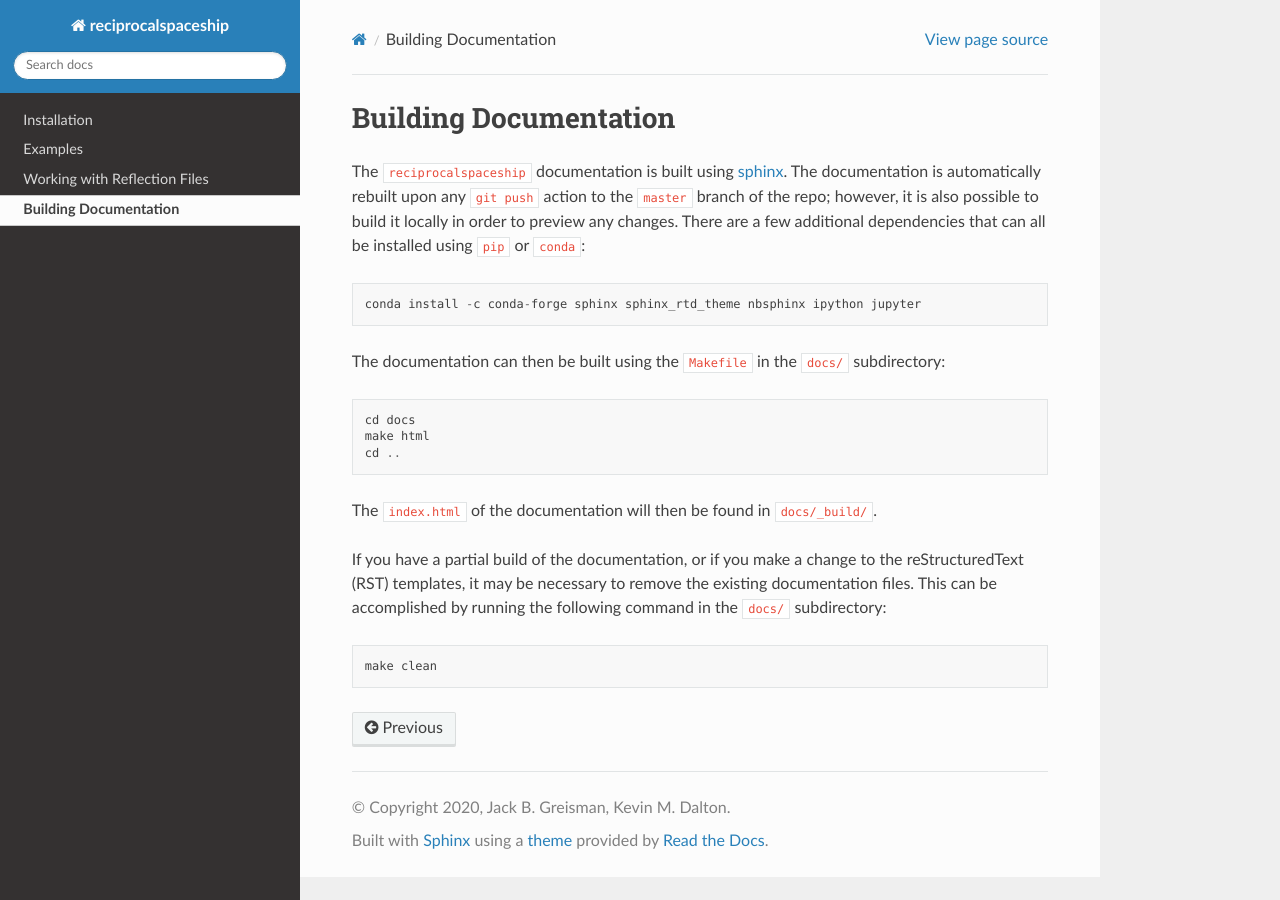
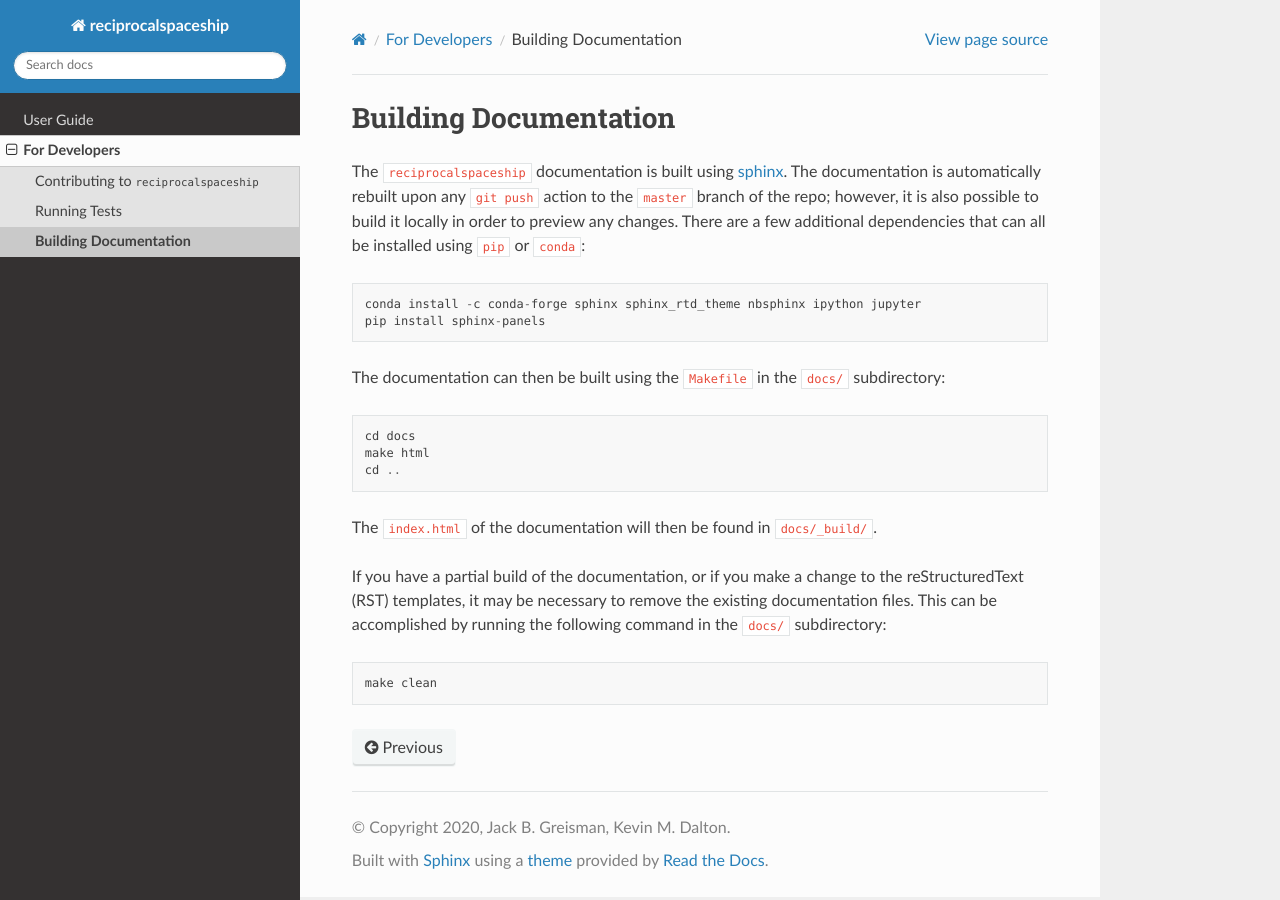
Before and after one commit to rs-station/reciprocalspaceship, a Sphinx documentation site: the page built from docs/developers/documentation.rst, in a window 1280 px wide. Built offline with Sphinx 7.4.7 and the Read the Docs theme 2.0.0, drawn with Linux system fonts in a browser that asks for light colours; pages that are not in the unit, such as notebooks, are missing from menus; the version number could not be read and is left out.

Commit message:
Refactor documentation to use sphinx-panels on the landing page

```diff
--- a/docs/conf.py
+++ b/docs/conf.py
@@ -39,6 +39,7 @@
     'sphinx_rtd_theme',
     'nbsphinx',
     "sphinx.ext.linkcode",
+    "sphinx_panels"
 ]
 
 napoleon_google_docstring = False
--- /dev/null
+++ b/docs/developers/contributing.rst
@@ -0,0 +1,4 @@
+.. _contributing:
+
+Contributing to ``reciprocalspaceship``
+=======================================
--- a/docs/documentation.rst
+++ b/docs/developers/documentation.rst
@@ -8,6 +8,7 @@
 be installed using ``pip`` or ``conda``::
 
   conda install -c conda-forge sphinx sphinx_rtd_theme nbsphinx ipython jupyter
+  pip install sphinx-panels
 
 The documentation can then be built using the ``Makefile`` in the ``docs/`` subdirectory::
 
--- /dev/null
+++ b/docs/developers/index.rst
@@ -0,0 +1,11 @@
+.. _developers:
+
+For Developers
+==============
+
+.. toctree::
+   :maxdepth: 1
+
+   contributing
+   testing
+   documentation
--- /dev/null
+++ b/docs/developers/testing.rst
@@ -0,0 +1,6 @@
+.. _testing:
+
+Running Tests
+=============
+
+Coming soon...
--- a/docs/reflectiontables.rst
+++ /dev/null
@@ -1,16 +0,0 @@
-.. reflectiontables:
-
-Working with Reflection Files
-=============================
-
-Reflection Files
-----------------
-
-.. currentmodule:: reciprocalspaceship
-.. autosummary::
-   :toctree: api
-   :nosignatures:
-   :template: class.rst
-
-   ~reciprocalspaceship.DataSet
-   ~reciprocalspaceship.DataSeries
--- /dev/null
+++ b/docs/userguide/dtypes.rst
@@ -0,0 +1,6 @@
+.. _dtypes:
+
+MTZ dtypes
+==========
+
+Coming soon...
--- /dev/null
+++ b/docs/userguide/index.rst
@@ -0,0 +1,12 @@
+.. _userguide:
+
+User Guide
+==========
+
+.. toctree::
+   :maxdepth: 1
+
+   installation
+   quickstart
+   dtypes
+   ../examples/examples
--- /dev/null
+++ b/docs/userguide/quickstart.rst
@@ -0,0 +1,6 @@
+.. _quickstart:
+
+Quickstart
+==========
+
+Coming soon...
```
Also changed, not shown: docs/index.rst (+27 -20 lines), docs/userguide/installation.rst (renamed from docs/installation.rst), 2 other files.
